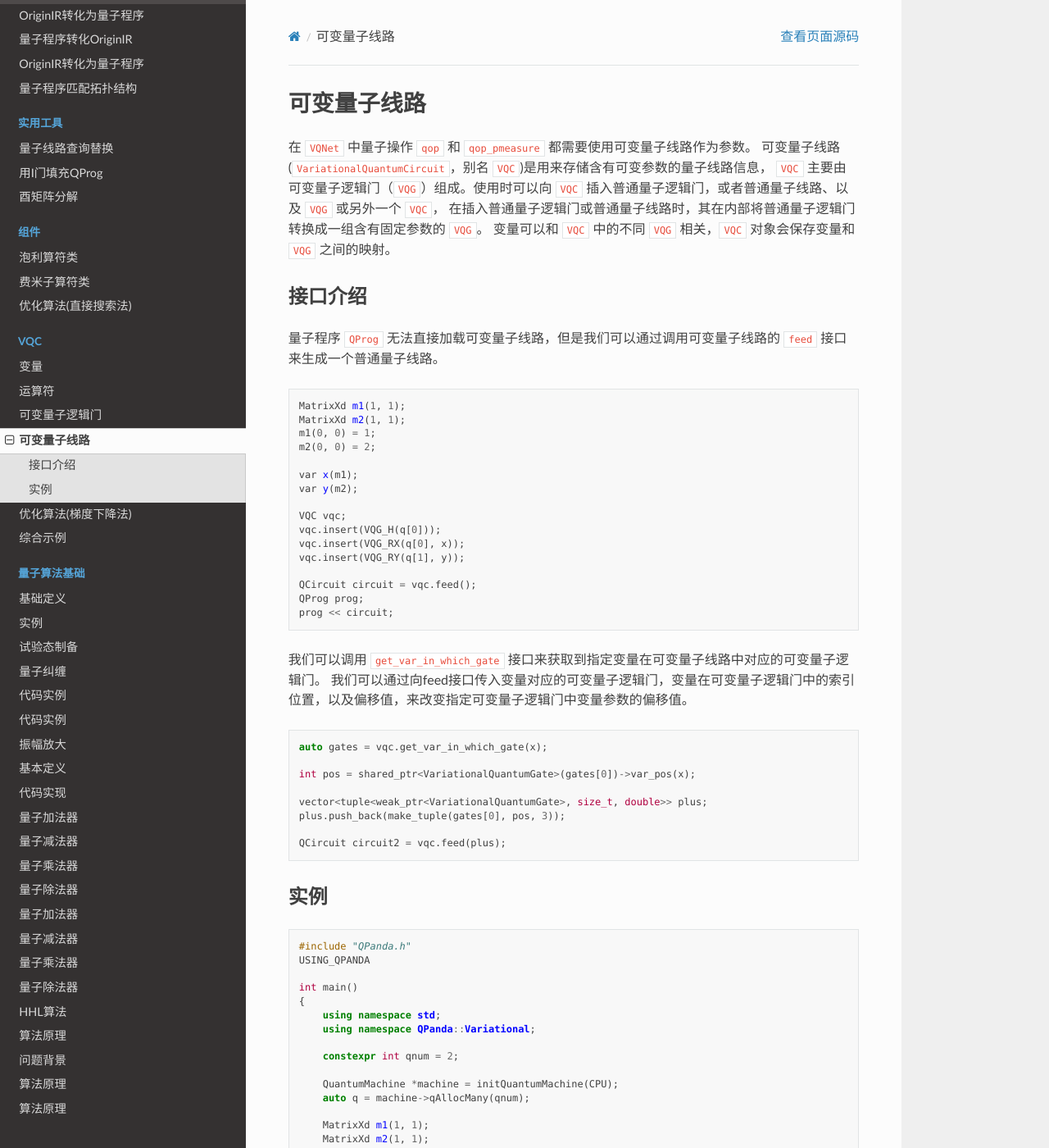
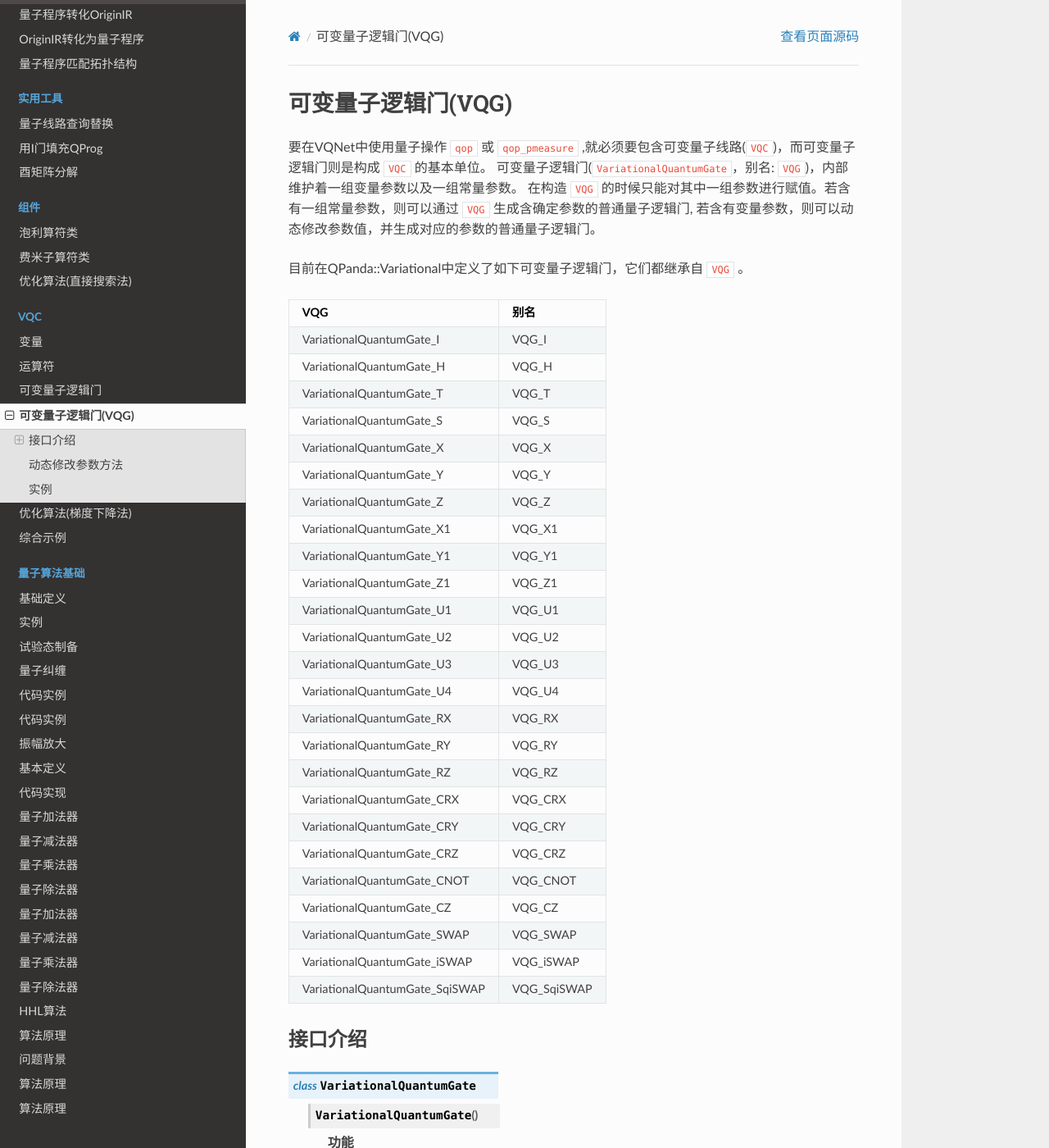
Before and after one commit to OriginQ/QPanda-tutorial, a Sphinx documentation site: the page built from source/VQC.rst, in a window 1280 px wide and 1400 px high. Shown: the whole window at 82% size. Built offline with Sphinx 7.4.7 and the Read the Docs theme 2.0.0, drawn with Linux system fonts in a browser that asks for light colours; pages that are not in the unit, such as notebooks, are missing from menus; some of the changed text lies outside the part shown.

Commit message:
Update VQC.rst

```diff
--- a/source/VQC.rst
+++ b/source/VQC.rst
@@ -1,101 +1,349 @@
-可变量子线路
-===================
+可变量子逻辑门(VQG)
+======================
+要在VQNet中使用量子操作 ``qop`` 或 ``qop_pmeasure`` ,就必须要包含可变量子线路(``VQC``)，而可变量子逻辑门则是构成 ``VQC`` 的基本单位。 可变量子逻辑门(``VariationalQuantumGate``，别名: ``VQG``)，内部维护着一组变量参数以及一组常量参数。
+在构造 ``VQG`` 的时候只能对其中一组参数进行赋值。若含有一组常量参数，则可以通过 ``VQG`` 生成含确定参数的普通量子逻辑门, 若含有变量参数，则可以动态修改参数值，并生成对应的参数的普通量子逻辑门。
 
-在 ``VQNet`` 中量子操作 ``qop`` 和 ``qop_pmeasure`` 都需要使用可变量子线路作为参数。
-可变量子线路(``VariationalQuantumCircuit``，别名 ``VQC``)是用来存储含有可变参数的量子线路信息，
-``VQC`` 主要由可变量子逻辑门（``VQG``）组成。使用时可以向 ``VQC`` 插入普通量子逻辑门，或者普通量子线路、以及 ``VQG`` 或另外一个 ``VQC``，
-在插入普通量子逻辑门或普通量子线路时，其在内部将普通量子逻辑门转换成一组含有固定参数的 ``VQG``。
-变量可以和 ``VQC`` 中的不同 ``VQG`` 相关，``VQC`` 对象会保存变量和 ``VQG`` 之间的映射。
+目前在QPanda::Variational中定义了如下可变量子逻辑门，它们都继承自 ``VQG`` 。
+
+================================     ==============
+ VQG                                   别名
+================================     ==============
+VariationalQuantumGate_I              VQG_I
+VariationalQuantumGate_H              VQG_H
+VariationalQuantumGate_T              VQG_T
+VariationalQuantumGate_S              VQG_S
+VariationalQuantumGate_X              VQG_X
+VariationalQuantumGate_Y              VQG_Y
+VariationalQuantumGate_Z              VQG_Z
+VariationalQuantumGate_X1             VQG_X1
+VariationalQuantumGate_Y1             VQG_Y1
+VariationalQuantumGate_Z1             VQG_Z1
+VariationalQuantumGate_U1             VQG_U1
+VariationalQuantumGate_U2             VQG_U2
+VariationalQuantumGate_U3             VQG_U3
+VariationalQuantumGate_U4             VQG_U4
+VariationalQuantumGate_RX             VQG_RX
+VariationalQuantumGate_RY             VQG_RY
+VariationalQuantumGate_RZ             VQG_RZ
+VariationalQuantumGate_CRX            VQG_CRX
+VariationalQuantumGate_CRY            VQG_CRY
+VariationalQuantumGate_CRZ            VQG_CRZ
+VariationalQuantumGate_CNOT           VQG_CNOT
+VariationalQuantumGate_CZ             VQG_CZ
+VariationalQuantumGate_SWAP           VQG_SWAP
+VariationalQuantumGate_iSWAP          VQG_iSWAP
+VariationalQuantumGate_SqiSWAP        VQG_SqiSWAP
+================================     ==============
+
 
 接口介绍
--------------
+-----------------
 
-量子程序 ``QProg`` 无法直接加载可变量子线路，但是我们可以通过调用可变量子线路的 ``feed`` 接口来生成一个普通量子线路。
+.. cpp:class:: VariationalQuantumGate
 
-.. code-block:: cpp
+   .. cpp:function:: VariationalQuantumGate()
 
-    MatrixXd m1(1, 1);
-    MatrixXd m2(1, 1);
-    m1(0, 0) = 1;
-    m2(0, 0) = 2;
+        **功能**
+            构造函数。
+        **参数**
+            无
 
-    var x(m1);
-    var y(m2);
+   .. cpp:function:: size_t n_var()
 
-    VQC vqc;
-    vqc.insert(VQG_H(q[0]));
-    vqc.insert(VQG_RX(q[0], x));
-    vqc.insert(VQG_RY(q[1], y));
+        **功能**
+            该可变量子逻辑门内部变量个数。
+        **参数**
+            无
+        **返回值**
+            变量个数。
 
-    QCircuit circuit = vqc.feed();
-    QProg prog;
-    prog << circuit;
+   .. cpp:function:: std::vector<var>& get_vars()
 
-我们可以调用 ``get_var_in_which_gate`` 接口来获取到指定变量在可变量子线路中对应的可变量子逻辑门。
-我们可以通过向feed接口传入变量对应的可变量子逻辑门，变量在可变量子逻辑门中的索引位置，以及偏移值，来改变指定可变量子逻辑门中变量参数的偏移值。
+        **功能**
+            获取该可变量子逻辑门内部变量。
+        **参数**
+            无
+        **返回值**
+            该可变量子逻辑门内部变量。
 
-.. code-block:: cpp
+   .. cpp:function:: std::vector<double>& get_constants()
 
-    auto gates = vqc.get_var_in_which_gate(x);
+        **功能**
+            获取该可变量子逻辑门内部常量。
+        **参数**
+            无
+        **返回值**
+            该可变量子逻辑门内部常量。
 
-    int pos = shared_ptr<VariationalQuantumGate>(gates[0])->var_pos(x);
+   .. cpp:function:: int var_pos(var _var)
 
-    vector<tuple<weak_ptr<VariationalQuantumGate>, size_t, double>> plus;
-    plus.push_back(make_tuple(gates[0], pos, 3));
+        **功能**
+            获取变量在该可变量子逻辑门内部索引。
+        **参数**
+            - _var 变量
+        **返回值**
+            内部索引，如果不存在在返回-1。
 
-    QCircuit circuit2 = vqc.feed(plus);
+   .. cpp:function:: virtual QGate feed() const = 0
+
+        **功能**
+            实例化 ``QGate`` 。
+        **参数**
+            无
+        **返回值**
+            普通量子逻辑门。
+
+   .. cpp:function:: virtual QGate feed(std::map<size_t, double> offset) const
+
+        **功能**
+            通过指定偏移来实例化 ``QGate`` 。
+        **参数**
+            - offset 变量对应的偏移映射
+        **返回值**
+            普通量子逻辑门。
+
+   .. virtual std::shared_ptr<VariationalQuantumGate> copy() = 0
+
+        **功能**
+            获取当前可变逻辑门的一份拷贝。
+        **参数**
+            无
+        **返回值**
+            当前可变逻辑门的一份拷贝。
+
+
+下面将简要介绍各个可变量子逻辑门的构造方式
+
+.. cpp:class:: VariationalQuantumGate_H
+
+   .. cpp:function:: VariationalQuantumGate_H(Qubit* q)
+
+        **功能**
+            H门构造函数。
+        **参数**
+            - q 目标比特
+
+.. cpp:class:: VariationalQuantumGate_RX
+
+   .. cpp:function:: VariationalQuantumGate_RX(Qubit* q, var _var)
+
+        **功能**
+            RX门构造函数。
+        **参数**
+            - q 目标比特
+            - _var 参数变量
+
+   .. cpp:function:: VariationalQuantumGate_RX(Qubit* q, double angle)
+
+        **功能**
+            RX门构造函数。
+        **参数**
+            - q 目标比特
+            - angle 参数
+
+.. cpp:class:: VariationalQuantumGate_RY
+
+   .. cpp:function:: VariationalQuantumGate_RY(Qubit* q, var _var)
+
+        **功能**
+            RY门构造函数。
+        **参数**
+            - q 目标比特
+            - _var 参数变量
+
+   .. cpp:function:: VariationalQuantumGate_RY(Qubit* q, double angle)
+
+        **功能**
+            RY门构造函数。
+        **参数**
+            - q 目标比特
+            - angle 参数
+
+.. cpp:class:: VariationalQuantumGate_RZ
+
+   .. cpp:function:: VariationalQuantumGate_RZ(Qubit* q, var _var)
+
+        **功能**
+            RZ门构造函数。
+        **参数**
+            - q 目标比特
+            - _var 参数变量
+
+   .. cpp:function:: VariationalQuantumGate_RZ(Qubit* q, double angle)
+
+        **功能**
+            RZ门构造函数。
+        **参数**
+            - q 目标比特
+            - angle 参数
+
+.. cpp:class:: VariationalQuantumGate_CZ
+
+   .. cpp:function:: VariationalQuantumGate_CZ(Qubit* q1, Qubit* q2)
+
+        **功能**
+            CZ门构造函数。
+        **参数**
+            - q1 控制比特
+            - q2 目标比特
+
+.. cpp:class:: VariationalQuantumGate_CNOT
+
+   .. cpp:function:: VariationalQuantumGate_CNOT(Qubit* q1, Qubit* q2)
+
+        **功能**
+            CNOT门构造函数。
+        **参数**
+            - q1 控制比特
+            - q2 目标比特
+可变量子逻辑门的使用方法和量子逻辑门的使用方法类似，这里就不再一一赘述，有问题可以查看量子逻辑门相关内容。
+
+动态修改参数方法
+----------
+若构造的VQC中含有变量参数，可以通过以下方法动态修改参数值，并生成对应的参数的普通量子逻辑门。
+
+（1）：setValue()，使用方法如下：
+
+
+    object.setValue(newValue);
+
+（2）："="运算符重新赋值，使用方法如下：
+
+
+    object = newValue;
 
 实例
--------------
+----------
 
 .. code-block:: cpp
 
     #include "QPanda.h"
-    USING_QPANDA
+    #include "Variational/var.h"
 
     int main()
     {
-        using namespace std;
-        using namespace QPanda::Variational;
+        using namespace QPanda;
+	using namespace QPanda::Variational;
 
-        constexpr int qnum = 2;
+	constexpr int qnum = 4;
 
-        QuantumMachine *machine = initQuantumMachine(CPU);
-        auto q = machine->qAllocMany(qnum);
+	QuantumMachine* machine = initQuantumMachine(CPU);
+	auto q = machine->qAllocMany(qnum);
 
-        MatrixXd m1(1, 1);
-        MatrixXd m2(1, 1);
-        m1(0, 0) = 1;
-        m2(0, 0) = 2;
+	MatrixXd m1(1, 1);
+	MatrixXd m2(1, 1);
+	m1(0, 0) = 1;
+	m2(0, 0) = 2;
 
-        var x(m1);
-        var y(m2);
+	double x1 = 1.562;
+	double x2 = 2.3658;
+	var x(m1);
+	var y(m2);
+	var ts(1.5);
+	ts = 1.8;
 
-        VQC vqc;
-        vqc.insert(VQG_H(q[0]));
-        vqc.insert(VQG_RX(q[0], x));
-        vqc.insert(VQG_RY(q[1], y));
 
-        QCircuit circuit = vqc.feed();
-        QProg prog;
-        prog << circuit;
 
-        std::cout << convert_qprog_to_originir(prog, machine) << std::endl << std::endl;
+	VQC vqc;
+	vqc.insert(VQG_H(q[0]));
+	vqc.insert(VQG_T(q[0]));
+	vqc.insert(VQG_S(q[1]));
 
-        auto gates = vqc.get_var_in_which_gate(x);
 
-        int pos = shared_ptr<VariationalQuantumGate>(gates[0])->var_pos(x);
+	vqc.insert(VQG_X(q[2]));
+	vqc.insert(VQG_Y(q[1]));
+	vqc.insert(VQG_Z(q[2]));
 
-        vector<tuple<weak_ptr<VariationalQuantumGate>, size_t, double>> plus;
-        plus.push_back(make_tuple(gates[0], pos, 3));
+	vqc.insert(VQG_X1(q[2]));
+	vqc.insert(VQG_Y1(q[1]));
+	vqc.insert(VQG_Z1(q[2]));
 
-        QCircuit circuit2 = vqc.feed(plus);
-        QProg prog2;
-        prog2 << circuit2;
+	vqc.insert(VQG_RPhi(q[0], ts, x));
+	vqc.insert(VQG_U1(q[0], ts));
+	vqc.insert(VQG_U2(q[1], PI, PI/2));
+	vqc.insert(VQG_U3(q[2], PI, PI / 2, PI / 4));
 
-        std::cout << convert_qprog_to_originir(prog2,machine) << std::endl;
 
-        return 0;
+	//vqc.insert();
+
+	vqc.insert(VQG_RX(q[0], x1));
+	vqc.insert(VQG_RY(q[1], x2));
+	vqc.insert(VQG_RZ(q[0], 0.123));
+	vqc.insert(VQG_CZ(q[0], q[1]));
+	vqc.insert(VQG_CR(q[0], q[1], PI));
+	vqc.insert(VQG_CNOT(q[0], q[1]));
+
+	QCircuit circuit = vqc.feed();
+	QProg prog;
+	prog << circuit;
+
+	std::cout << convert_qprog_to_originir(prog, machine) << std::endl << std::endl;
+
+	m1(0, 0) = 3.3;
+	m2(0, 0) = 4;
+
+	double s = 2.36559;
+
+	x.setValue(m1);
+	y.setValue(m2);
+
+	ts.setValue(3.145);
+	ts = 3.148;
+
+	QCircuit circuit2 = vqc.feed();
+	QProg prog2;
+	prog2 << circuit2;
+
+	std::cout << convert_qprog_to_originir(prog2, machine) << std::endl;
+
+	return 0;
     }
 
-.. image:: images/VQC_Example.png
+上述示例会得到以下结果：
+
+.. code-block:: cpp
+
+
+        QINIT 4
+        CREG 0
+        H q[0]
+        T q[0]
+        S q[1]
+        X q[2]
+        Y q[1]
+        Z q[2]
+        X1 q[2]
+        Y1 q[1]
+        Z1 q[2]
+        RPhi q[0],(1.8,1)
+        U1 q[0],(1.8)
+        U2 q[1],(3.1415927,1.5707963)
+        U3 q[2],(3.1415927,1.5707963,0.78539816)
+        RX q[0],(1.562)
+        RY q[1],(2.3658)
+        RZ q[0],(0.123)
+        CZ q[0],q[1]
+        CR q[0],q[1],(3.1415927)
+        CNOT q[0],q[1]
+
+        QINIT 4
+        CREG 0
+        H q[0]
+        T q[0]
+        S q[1]
+        X q[2]
+        Y q[1]
+        Z q[2]
+        X1 q[2]
+        Y1 q[1]
+        Z1 q[2]
+        RPhi q[0],(3.148,3.3)
+        U1 q[0],(3.148)
+        U2 q[1],(3.1415927,1.5707963)
+        U3 q[2],(3.1415927,1.5707963,0.78539816)
+        RX q[0],(1.562)
+        RY q[1],(2.3658)
+        RZ q[0],(0.123)
+        CZ q[0],q[1]
+        CR q[0],q[1],(3.1415927)
+        CNOT q[0],q[1]
```
